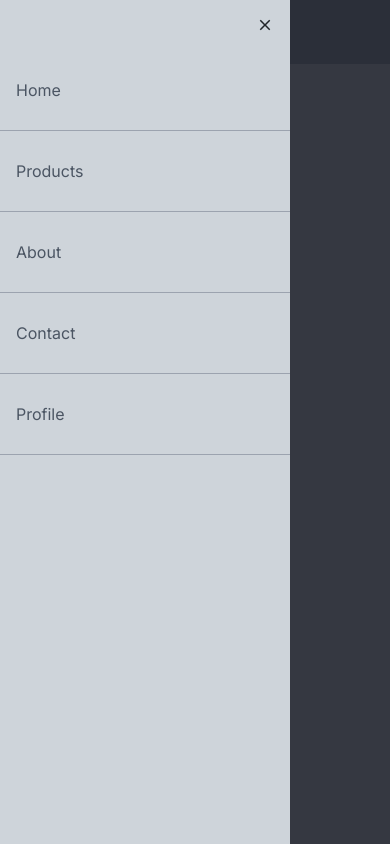
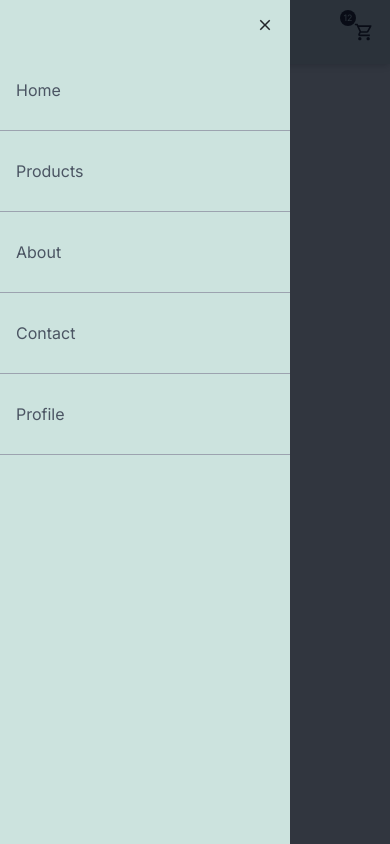
Before and after one commit to diegonacimiento/velmar-frontend, a Next.js app: page / in a window 390 px wide. Both pictures are taken after a click on the button 25 px from the left and 32 px from the top of the page. Built offline with nearby package versions, Linux system fonts and the light colour scheme.

Commit message:
feat: finished header mobile

```diff
--- a/src/app/globals.css
+++ b/src/app/globals.css
@@ -9,7 +9,7 @@
 }
 
 body {
-  @apply text-letter
+  @apply text-letter bg-body
 }
 
 /* @media (prefers-color-scheme: dark) {
--- a/src/components/Drawer.tsx
+++ b/src/components/Drawer.tsx
@@ -13,7 +13,7 @@ const Drawer = () => {
     <div>
       <div
         className={
-          (isActive ? "w-screen opacity-80" : "w-0") +
+          (isActive ? "w-screen opacity-80 z-10" : "w-0") +
           " h-screen opacity-0 overflow-hidden bg-gray-950 transition-opacity duration-100 absolute top-0"
         }
         onClick={handleDrawer}
@@ -27,7 +27,7 @@ const Drawer = () => {
       </button>
       <div
         className={
-          (isActive ? "w-draw opacity-100" : "w-0") +
+          (isActive ? "w-draw opacity-100 z-20" : "w-0") +
           " h-screen opacity-0 overflow-hidden bg-primary duration-300 absolute top-0"
         }
       >
--- a/src/components/Header.tsx
+++ b/src/components/Header.tsx
@@ -1,12 +1,25 @@
+"use client";
 import React from "react";
+import { MdOutlineShoppingCart } from "react-icons/md";
+import Link from "next/link";
+
 import Nav from "./Nav";
 import Drawer from "./Drawer";
 
 const Header = () => {
   return (
-    <header className="relative flex items-center h-16 bg-primary">
+    <header className="relative flex justify-between items-center shadow-md h-16 bg-primary">
       {/* <Nav /> */}
       <Drawer />
+      <p className="text-2xl font-bold antialiased tracking-widest">
+        <Link href="/">Velmar</Link>
+      </p>
+      <button
+        className="relative flex items-center text-xl p-4 after:content-['12'] after:absolute after:flex after:items-center after:justify-center after:top-1 after:left-0.5 after:rounded-full after:h-4 after:w-4 after:text-xxs after:bg-letter after:text-primary"
+        type="button"
+      >
+        <MdOutlineShoppingCart />
+      </button>
     </header>
   );
 };
--- a/tailwind.config.ts
+++ b/tailwind.config.ts
@@ -24,7 +24,11 @@ const config: Config = {
       },
       colors: {
         "letter": "#212529",
-        "primary": "#ced4da"
+        "primary": "#cce3de",
+        "body": "#eaf4f4"
+      },
+      fontSize: {
+        "xxs": "0.55rem"
       }
     },
   },
```
